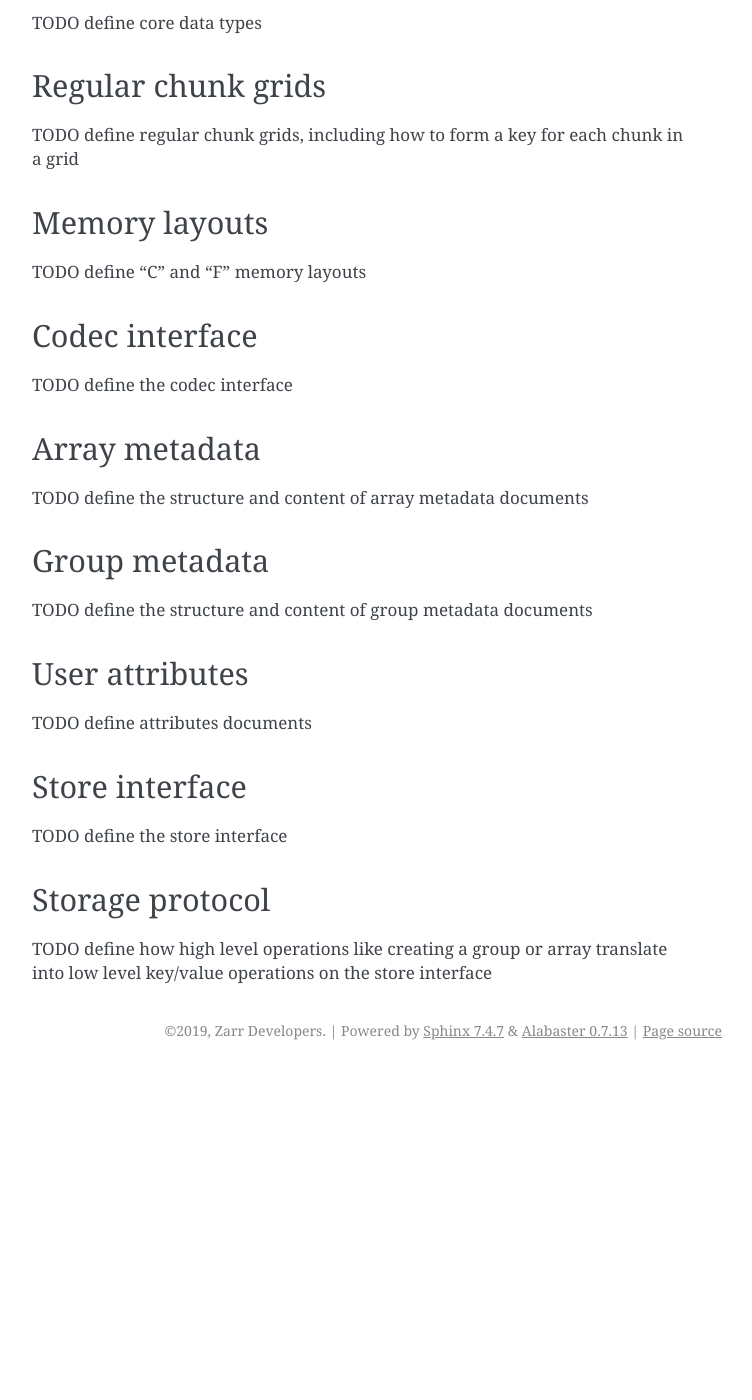
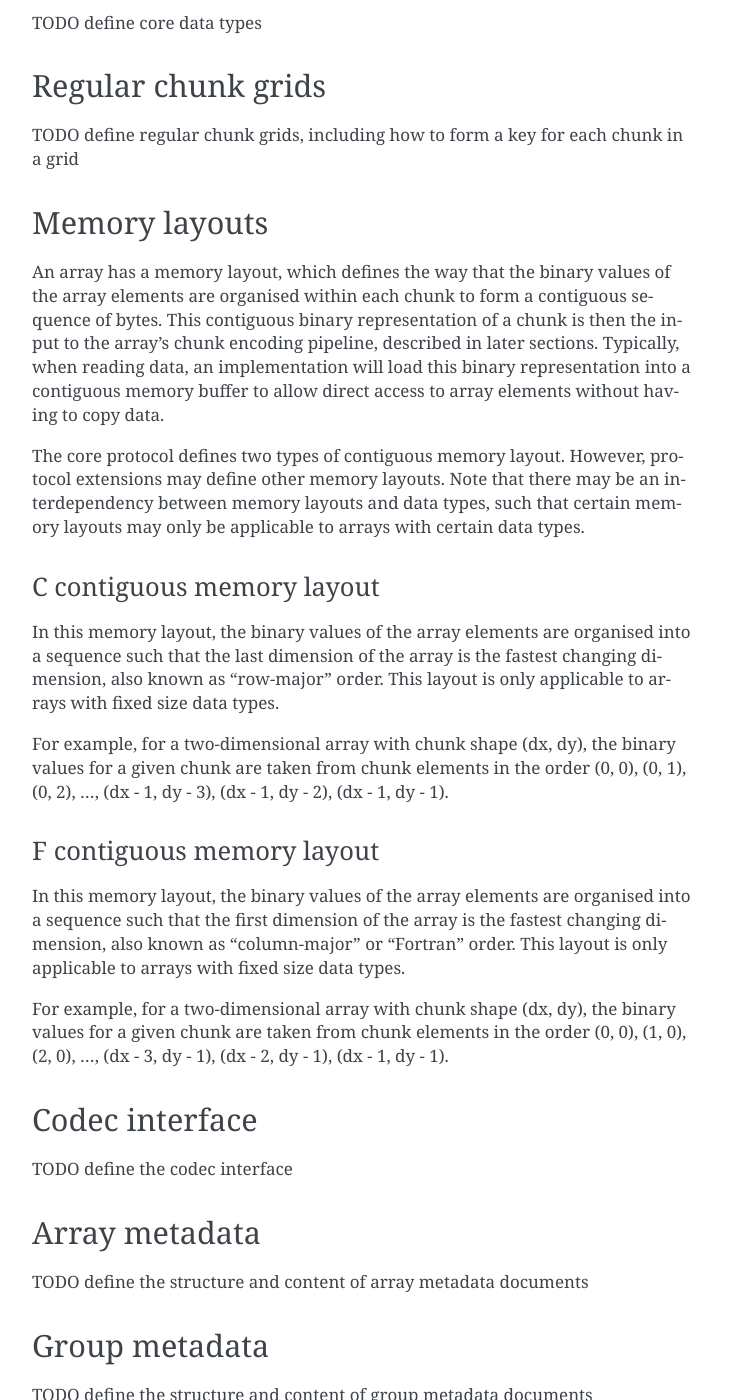
Before and after one commit to zarr-developers/zarr-specs, a Sphinx documentation site: the page built from docs/protocol/core/v3.0.rst, in a window 1280 px wide and 1400 px high, scrolled down 2015 px. Shown: the whole window, without its empty margins (388-1140 px from the left). Built offline with Sphinx 7.4.7, drawn with Linux system fonts in a browser that asks for light colours; before the commit the page ends 3085 px from its top, so only the background shows below that; some of the changed text lies outside the part shown.

Commit message:
initial drafting on memory layouts section

```diff
--- a/docs/protocol/core/v3.0.rst
+++ b/docs/protocol/core/v3.0.rst
@@ -112,7 +112,48 @@ TODO define regular chunk grids, including how to form a key for each chunk in a
 Memory layouts
 --------------
 
-TODO define "C" and "F" memory layouts
+An array has a memory layout, which defines the way that the binary
+values of the array elements are organised within each chunk to form a
+contiguous sequence of bytes. This contiguous binary representation of
+a chunk is then the input to the array's chunk encoding pipeline,
+described in later sections. Typically, when reading data, an
+implementation will load this binary representation into a contiguous
+memory buffer to allow direct access to array elements without having
+to copy data.
+
+The core protocol defines two types of contiguous memory
+layout. However, protocol extensions may define other memory
+layouts. Note that there may be an interdependency between memory
+layouts and data types, such that certain memory layouts may only be
+applicable to arrays with certain data types.
+
+C contiguous memory layout
+~~~~~~~~~~~~~~~~~~~~~~~~~~
+
+In this memory layout, the binary values of the array elements are
+organised into a sequence such that the last dimension of the array is
+the fastest changing dimension, also known as "row-major" order. This
+layout is only applicable to arrays with fixed size data types.
+
+For example, for a two-dimensional array with chunk shape (dx, dy),
+the binary values for a given chunk are taken from chunk elements in
+the order (0, 0), (0, 1), (0, 2), ..., (dx - 1, dy - 3), (dx - 1, dy -
+2), (dx - 1, dy - 1).
+
+F contiguous memory layout
+~~~~~~~~~~~~~~~~~~~~~~~~~~
+
+In this memory layout, the binary values of the array elements are
+organised into a sequence such that the first dimension of the array
+is the fastest changing dimension, also known as "column-major" or
+"Fortran" order. This layout is only applicable to arrays with fixed
+size data types.
+
+For example, for a two-dimensional array with chunk shape (dx, dy),
+the binary values for a given chunk are taken from chunk elements in
+the order (0, 0), (1, 0), (2, 0), ..., (dx - 3, dy - 1), (dx - 2, dy -
+1), (dx - 1, dy - 1).
+
 
 Codec interface
 ---------------
```
